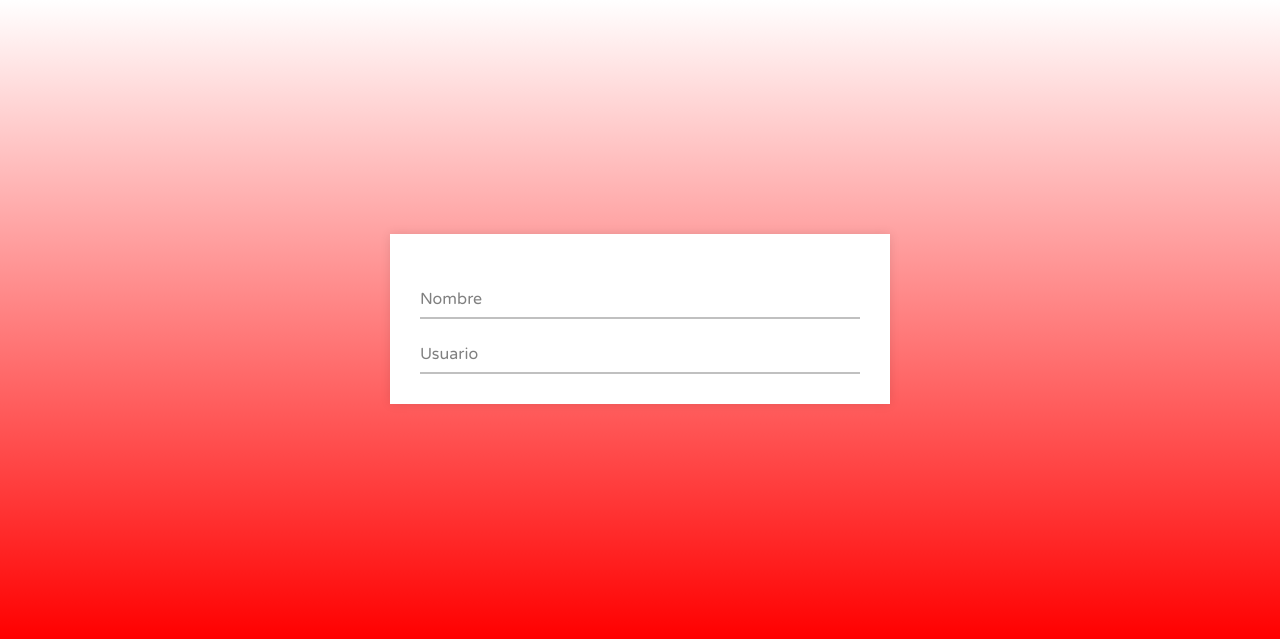
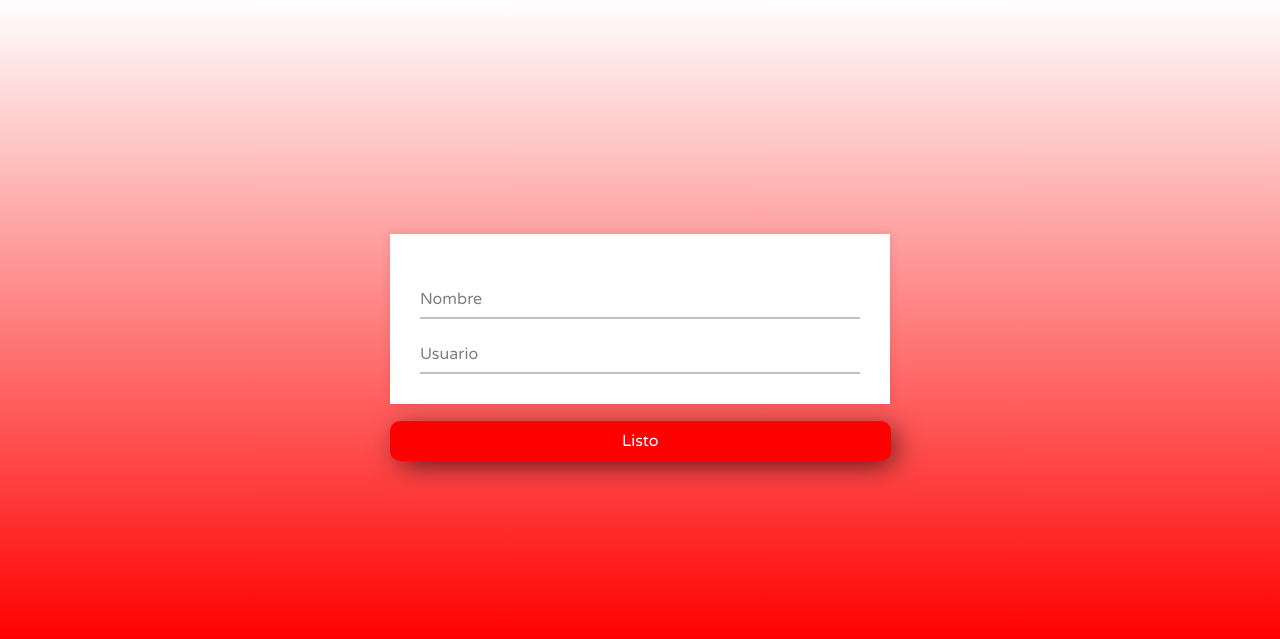
Before and after one commit to sebastianBaquero98/Icebreaker, a Django app: template src/templates/acceso.html in a window 1280 px wide. Shown: the part 987-1626 px from the top of the page. Run offline with Django 3.2, Linux system fonts and the light colour scheme; the template is opened without the code that fills it, so the values that code supplies are empty; some libraries are stand-ins or nearby versions.

Commit message:
[Feature]: Esta el accesoView como el fraseView

```diff
--- a/src/parlApp/urls.py
+++ b/src/parlApp/urls.py
@@ -23,5 +23,6 @@ from django.conf.urls.static import static
 urlpatterns = [
     path('admin/', admin.site.urls),
     path('home/', acceso_view),
+    path('frases/', frase_view),
     #path('', home_view)
 ]
--- a/src/static/css/acceso_style.css
+++ b/src/static/css/acceso_style.css
@@ -68,3 +68,17 @@
   .input-data input:valid ~ .underline:before{
     transform: scaleX(1);
   }
+  .all .wrapper a
+  {
+    color: #fff;
+    background: red;
+    text-decoration: none;
+    position: absolute;
+    margin-top: 47px;
+    padding: 10px 232px;
+    margin-left: -30px;
+    box-shadow: 6px 6px 29px -4px rgba(0,0,0,0.75);
+    border-radius: 10px;
+
+
+  }
--- a/src/templates/acceso.html
+++ b/src/templates/acceso.html
@@ -22,6 +22,7 @@
                 <div class="underline"></div>
                 <label>Usuario</label>
             </div>
+            <a href="http://127.0.0.1:8000/frases/">Listo</a>
         </div>
     </div>
 </html>
--- a/src/templates/base.html
+++ b/src/templates/base.html
@@ -17,8 +17,9 @@
         </section>
         <div class="sec">
             <h2>Bienvenido</h2>
+            <p>Icebreaker es un generador de pickup-lines al azar. Se generarán 3 frases que tendrá la opción de enviar en condiciones de abrir una nueva conversación o para continuarla con una persona del genero o generos al que se siente atraido. Dependiendo de los resultados ganará puntos. Podrá compartir y comparar el puntaje con el de sus amigos.</p>
             <!-- <p>Icebreaker es un juego divertido de 5 rondas. Al hacer click en el botón se generará una frase (pickup line) al azar, tendrá la opción de enviarlo o no a una persona del genero o generos al que se siente atraido. Inmediatamente después de eso le preguntará las condiciones que se dieron y si obtuvo respuesta o no. Dependiendo de la anterior respuesta ganará puntos. La persona con más puntos gana el juego. </p> !-->
-            <p>Icebreaker es un generador de pickup-lines al azar. Se generarán 3 frases que tendrá la opción de enviar en condiciones de abrir una nueva conversación o para continuarla con una persona del genero o generos al que se siente atraido. Dependiendo de los resultados ganará puntos. Podrá compartir y comparar el puntaje con el de sus amigos.</p>
+
         </div>
         <script src="https://cdnjs.cloudflare.com/ajax/libs/gsap/3.7.0/gsap.min.js"></script>
         <script src="https://cdnjs.cloudflare.com/ajax/libs/gsap/3.7.0/ScrollTrigger.min.js"></script>
--- a/src/templates/frase.html
+++ b/src/templates/frase.html
@@ -1,7 +1,7 @@
 {% extends 'base.html' %}
 {% load static %}
 
-
+{% block content %}
 <html>
     <head>
         <link rel="stylesheet" type="text/css" href="{% static '/css/frase_style.css' %}">
@@ -39,3 +39,4 @@
         </div>
     </div>
 </html>
+{% endblock %}
```
Also changed, not shown: src/frase/views.py (+9 -9 lines), src/db.sqlite3. Lines whose indentation alone changed are shown as unchanged.
